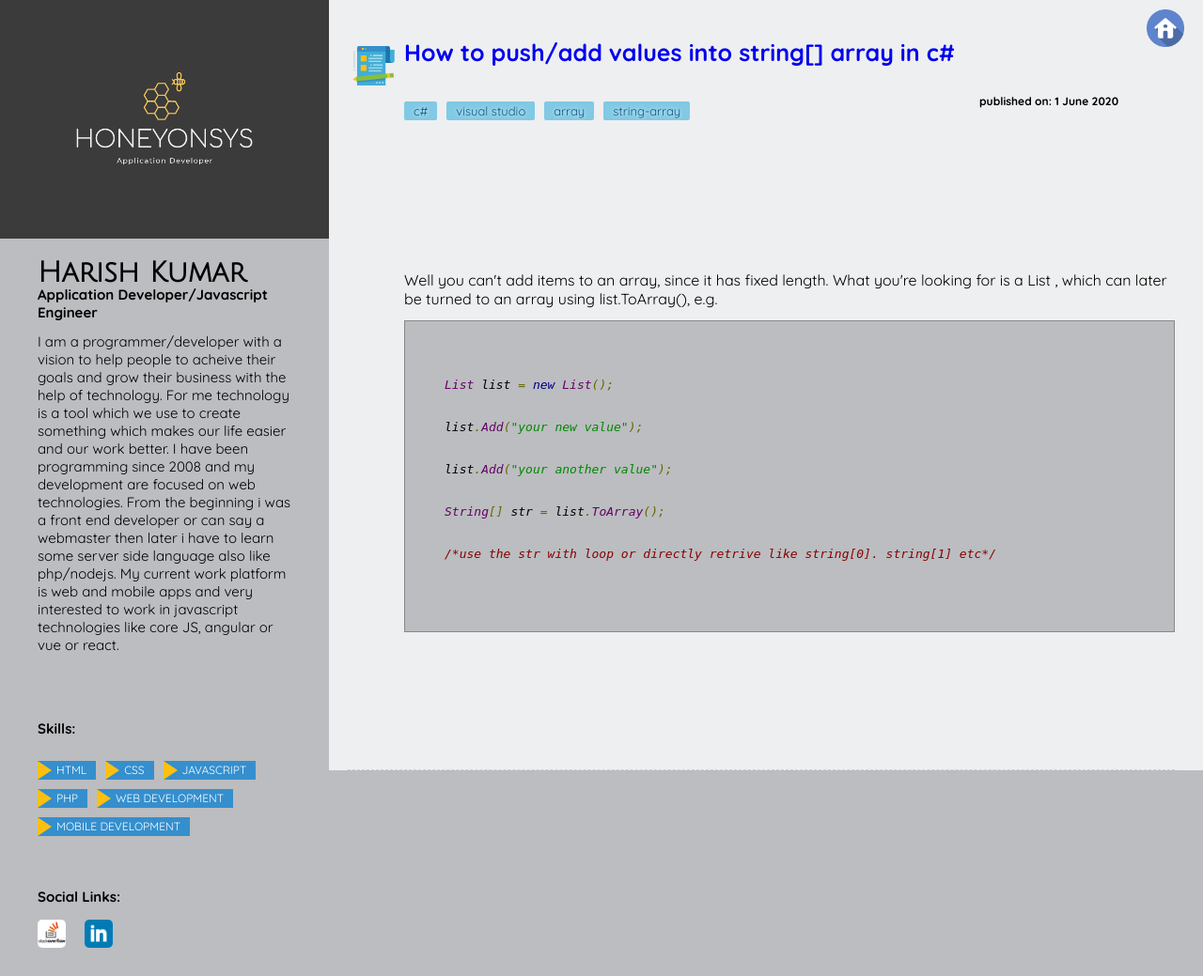
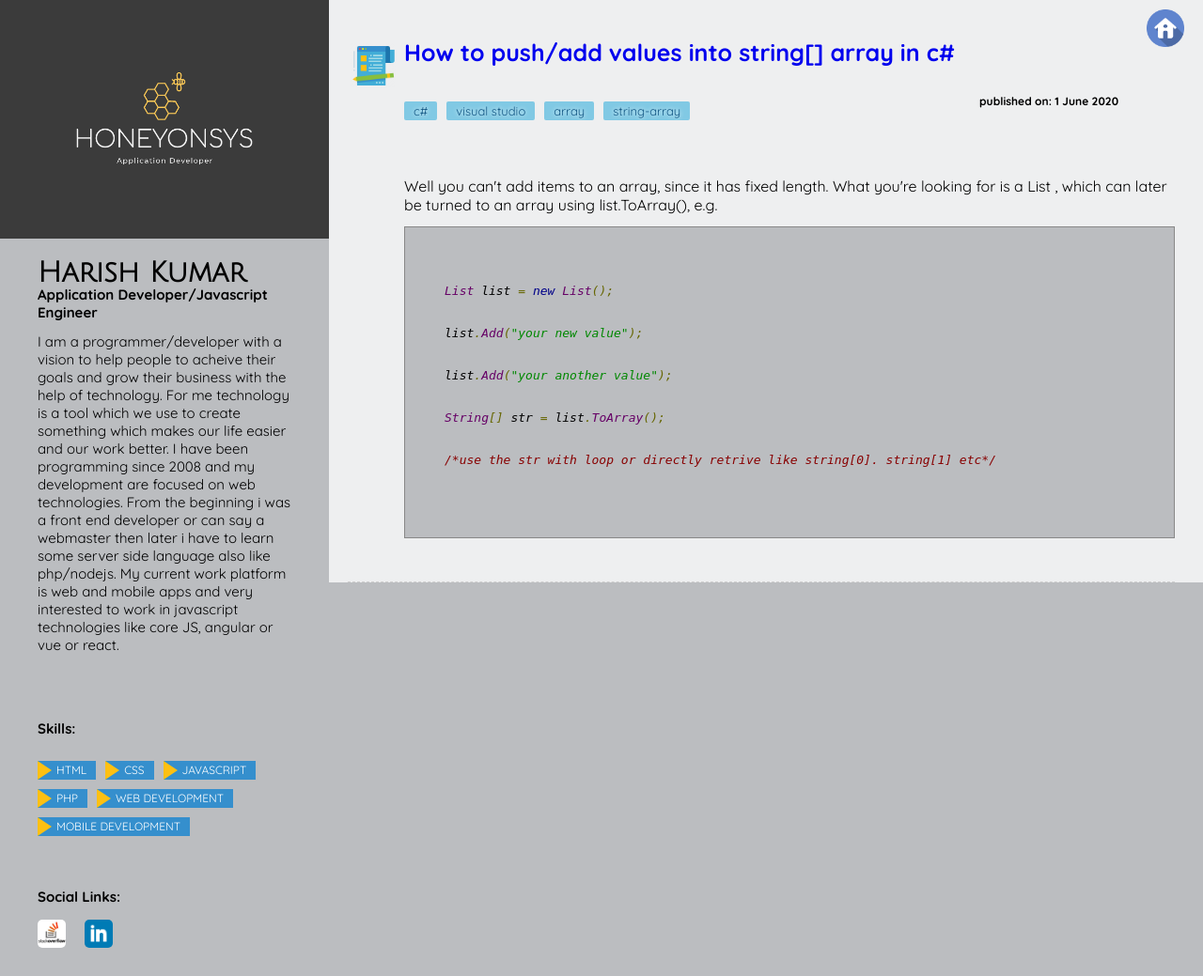
Before and after one commit to honeyonsys/honeyonsys.github.io, a PHP site: the page made by articles/0004-How-to-push-add-values-into-string[]-array-in-c.html in a window 1280 px wide. Shown: the top 1039 px of the page at 94% size. Run offline with PHP 8.4, Linux system fonts and the light colour scheme; some libraries are stand-ins or nearby versions.

Commit message:
setting auto height for ad banner

```diff
--- a/assets/css/style.css
+++ b/assets/css/style.css
@@ -334,7 +334,7 @@
 }
 .Ad728{
     width:730px;
-    height:100px;
+    height:auto;
     float: left;
     margin-top:10px;
 }
```
